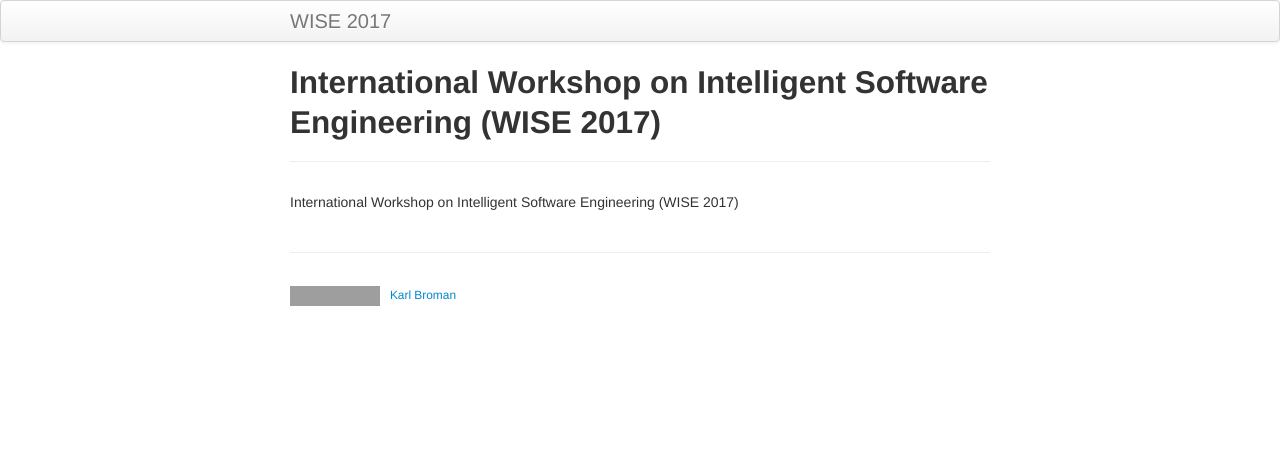
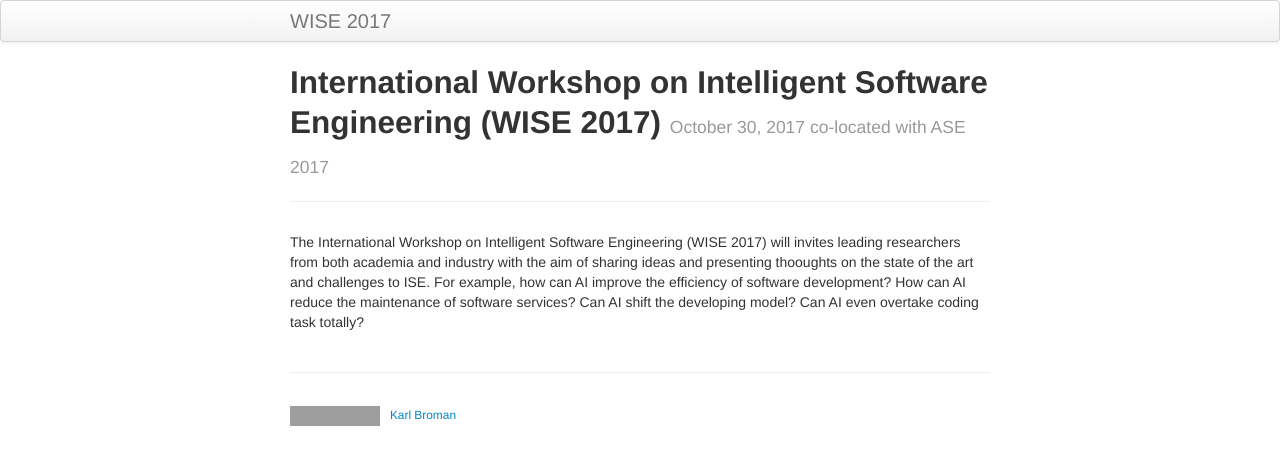
Before and after one commit to isofteng/wise2017, a Jekyll site: the page built from index.md, in a window 1280 px wide. Shown: the top 465 px of the page. Built offline with Jekyll 4.4.1, drawn with Linux system fonts in a browser that asks for light colours; grey boxes are pictures that could not be loaded.

Commit message:
added some texts on workshop

```diff
--- a/index.md
+++ b/index.md
@@ -1,8 +1,8 @@
 ---
 layout: page
 title: International Workshop on Intelligent Software Engineering (WISE 2017)
-tagline:
+tagline: October 30, 2017 co-located with ASE 2017
 description: International Workshop on Intelligent Software Engineering (WISE 2017)
 ---
 
-International Workshop on Intelligent Software Engineering (WISE 2017)
+The International Workshop on Intelligent Software Engineering (WISE 2017) will invites leading researchers from both academia and industry with the aim of sharing ideas and presenting thooughts on the state of the art and challenges to ISE. For example, how can AI improve the efficiency of software development? How can AI reduce the maintenance of software services? Can AI shift the developing model? Can AI even overtake coding task totally?
```
